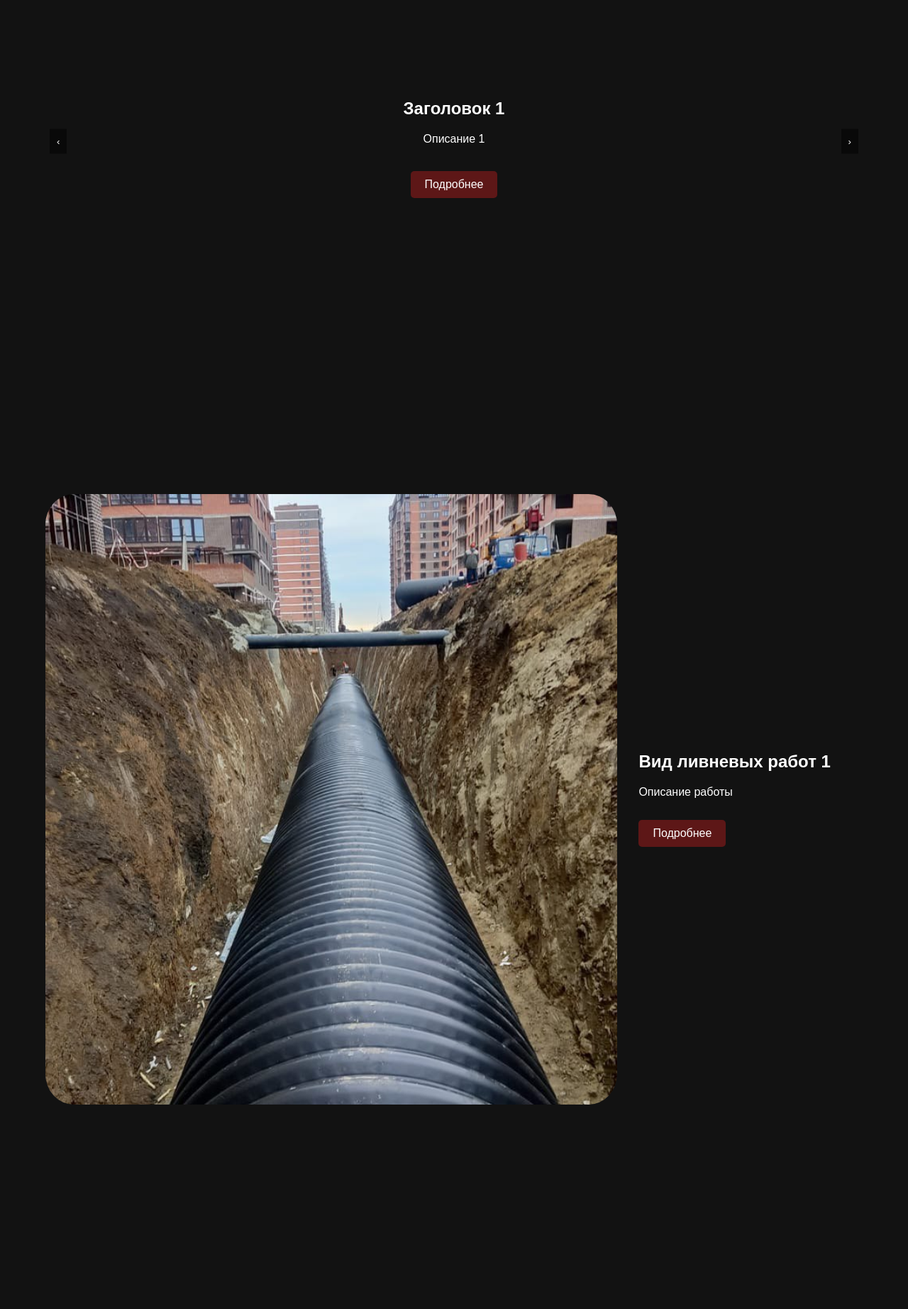
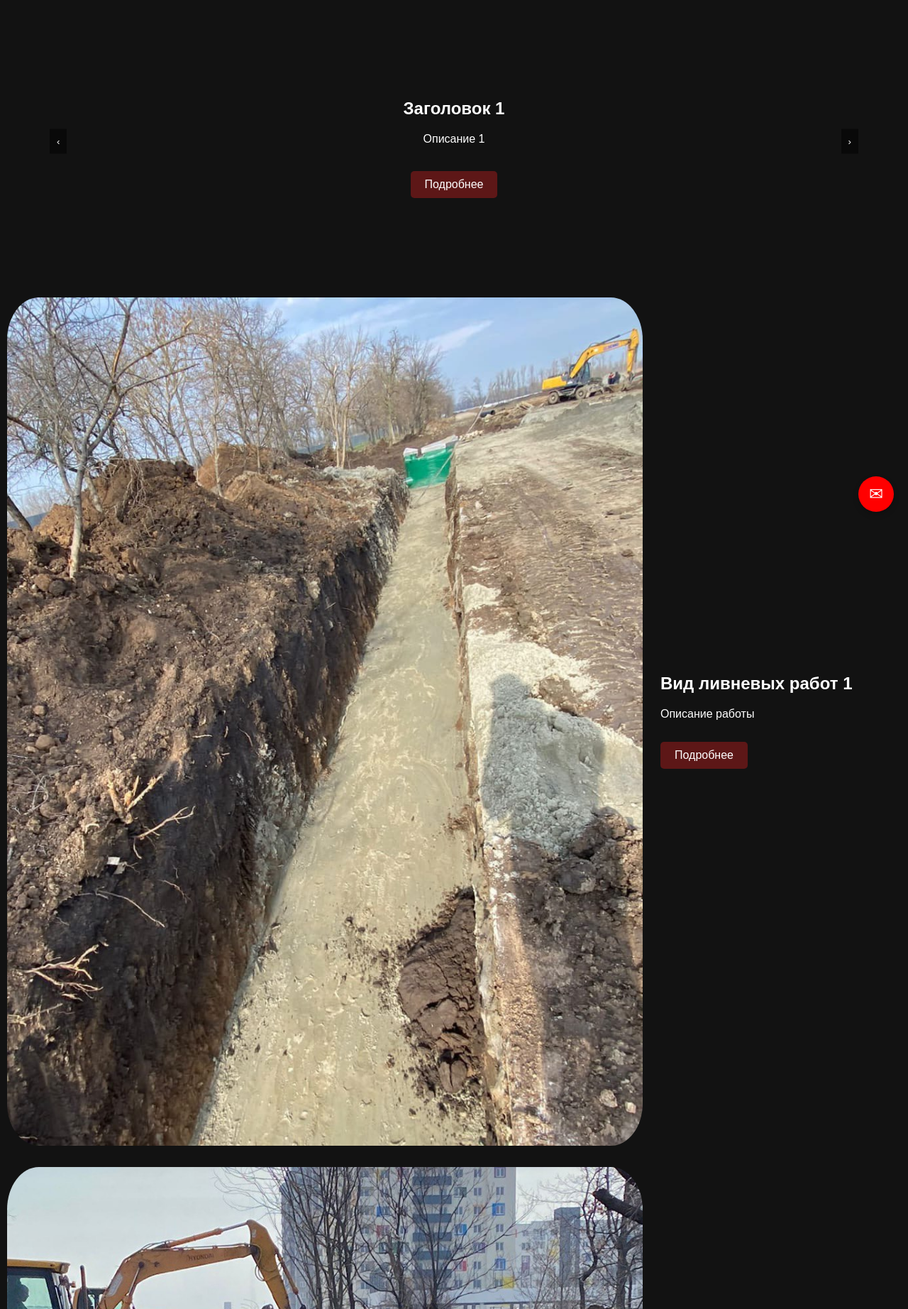
Before and after one commit to Bar1sto/web_app, a Django app: page / in a window 1280 px wide. Shown: the part 59-1903 px from the top of the page at 71% size. Run offline with Django 4.2, Linux system fonts and the light colour scheme; some libraries are stand-ins or nearby versions.

Commit message:
19.08.2024 закончил работу, добавил кнопку обратной связи, осталось сделать масшабирование, точнее поправить его и переходить к новым страницам, а после корректировки переделать фронт

```diff
--- a/web_app/main/static/main/script.js
+++ b/web_app/main/static/main/script.js
@@ -24,3 +24,18 @@ document.addEventListener('DOMContentLoaded', () => {
   document.querySelector('.slider-btn.next').addEventListener('click', nextSlide);
   document.querySelector('.slider-btn.prev').addEventListener('click', prevSlide);
 });
+const feedbackButton = document.getElementById('feedback-button');
+const feedbackForm = document.getElementById('feedback-form');
+const closeButton = document.getElementById('close-button');
+
+feedbackButton.addEventListener('click', () => {
+  feedbackForm.style.display = 'block';
+  feedbackForm.style.opacity = 1;
+});
+
+closeButton.addEventListener('click', () => {
+  feedbackForm.style.opacity = 0;
+  setTimeout(() => {
+    feedbackForm.style.display = 'none';
+  }, 300); // Задержка для плавного исчезновения
+});
--- a/web_app/main/static/main/styles.css
+++ b/web_app/main/static/main/styles.css
@@ -46,9 +46,9 @@ body {
   position: relative;
   overflow: hidden;
   width: 100%;
-  height: 20%;
-  max-width: 120%;
-  margin: auto;
+  height: 400px;
+  max-width: 1200px;
+  margin: 0 auto 10px auto;
 }
 
 .slider-wrapper {
@@ -106,35 +106,41 @@ body {
 }
 
 .vertical-blocks {
+  width: auto;
   display: flex;
   flex-wrap: wrap;
   justify-content: space-around;
-  margin-top: 10px;
-  margin-bottom: 0%;
+  margin-top: 0;
+  margin-bottom: 0;
+  gap: 10px;
 }
 
 .vertical-block {
-  width: 90%;
-  max-width: 150%;
+  width: 100%;
+  max-width: 100%;
   display: flex;
   align-items: center;
   justify-content: space-between;
   border-radius: 15px;
   overflow: hidden;
+  margin-top: 0;
+  margin-bottom: 0;
+  margin: 0;
   padding: 0;
 }
 
 .vertical-block img {
   width: 70%;
-  height: 60%;
+  height: auto;
   object-fit: cover;
   border-radius: 5%;
-  margin: auto;
+  margin: 10px;
+  padding: 0;
 }
 
 .vertical-block .content {
   flex: 1;
-  padding: 30px;
+  padding: 15px;
 }
 
 .vertical-block h2 {
@@ -144,3 +150,79 @@ body {
 .vertical-block p {
   margin-bottom: 10px;
 }
+
+.feedback-button{
+  position: fixed;
+  bottom: 20px;
+  right: 20px;
+  width: 50px;
+  height: 50px;
+  background-color: #ff0000;
+  color: white;
+  border-radius: 50%;
+  display: flex;
+  justify-content: center;
+  align-items: center;
+  font-size: 24px;
+  cursor: pointer;
+  box-shadow: 0 4px 8px rgba(0, 0, 0, 0.2);
+  z-index: 1000;
+}
+.feedback-form {
+  position: fixed;
+  bottom: 20px;
+  right: 20px;
+  width: 300px;
+  background-color: white;
+  border: 1px solid #ddd;
+  border-radius: 8px;
+  box-shadow: 0 4px 8px rgba(0, 0, 0, 0.2);
+  padding: 20px;
+  display: none;
+  z-index: 1000;
+  transition: opacity 0.3s ease;
+}
+
+.close-button {
+  background: none;
+  border: none;
+  font-size: 24px;
+  cursor: pointer;
+  position: absolute;
+  top: 10px;
+  right: 10px;
+}
+
+.feedback-form h2 {
+  margin-top: 0;
+  color: #000000;
+}
+
+.feedback-form label {
+  display: block;
+  margin: 10px 0 5px;
+  color: #000000;
+
+}
+
+.feedback-form input,
+.feedback-form textarea {
+  width: 100%;
+  padding: 10px;
+  border: 1px solid #000000;
+  border-radius: 4px;
+}
+
+.feedback-form button {
+  background-color: #007BFF;
+  color: white;
+  border: none;
+  padding: 10px;
+  border-radius: 4px;
+  cursor: pointer;
+  margin-top: 10px;
+}
+
+.feedback-form button:hover {
+  background-color: #0056b3;
+}
--- a/web_app/main/templates/main/home.html
+++ b/web_app/main/templates/main/home.html
@@ -53,9 +53,10 @@
         <button class="slider-btn next">›</button>
       </div>
     </div>
+
     <div class="vertical-blocks">
       <div class="vertical-block">
-        <img src="{% static 'main/images/photo2.png' %}" alt="Ливневые работы" />
+        <img src="{% static 'main/images/photo3.png' %}" alt="Ливневые работы" />
         <div class="content">
           <h2>Вид ливневых работ 1</h2>
           <p>Описание работы</p>
@@ -63,7 +64,15 @@
         </div>
       </div>
       <div class="vertical-block">
-        <img src="https://via.placeholder.com/500" alt="Заглушка" />
+        <img src="{% static 'main/images/photo4.png' %}" alt="Ливневые работы" />
+        <div class="content">
+          <h2>Вид ливневых работ 2</h2>
+          <p>Описание работы</p>
+          <a class="btn" href="#">Подробнее</a>
+        </div>
+      </div>
+      <div class="vertical-block">
+        <img src="{% static 'main/images/photo5.png' %}" alt="Ливневые работы" />
         <div class="content">
           <h2>Вид ливневых работ 2</h2>
           <p>Описание работы</p>
@@ -88,5 +97,20 @@
         <p class="text-center">© 2024 ООО "Основа"</p>
       </footer>
     </div>
+    <div id="feedback-button" class="feedback-button">
+      &#9993;
+    </div>
+    <div id="feedback-form" class="feedback-form">
+      <button id="close-button" class="close-button">&times;</button>
+      <h2>Запросить звонок</h2>
+      <form>
+        <label for="name">Как к Вам обращаться:</label>
+        <input type="text" id="name" name="name" required>
+        <label for="phone">Ваш номер телефона:</label>
+        <input type="phone" id="phone" name="phone" required>
+        <label form="message">Что Вас заинтересовало:</label>
+        <textarea id="message" name="message" rows="4" required></textarea>
+        <button type="submit">Отправить</button>
+      </form>
   </body>
 </html>
```
Also changed, not shown: web_app/main/static/main/images/photo3.png (added), web_app/main/static/main/images/photo4.png (added), web_app/main/static/main/images/photo5.png (added), web_app/main/static/main/images/photo6.png (added).
